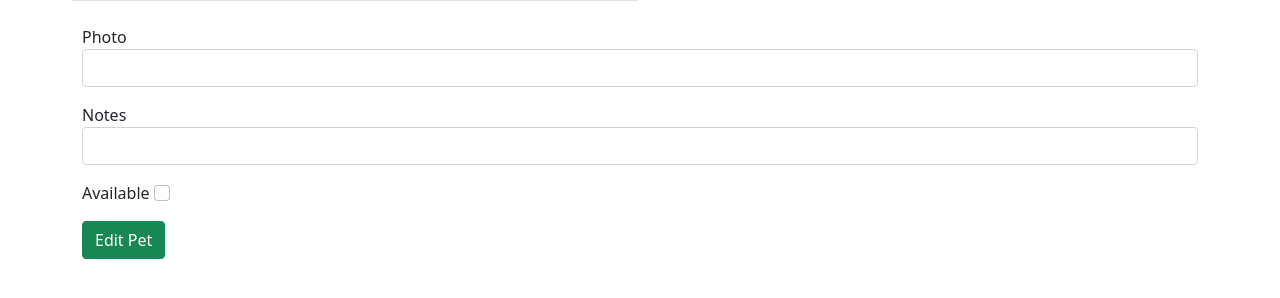
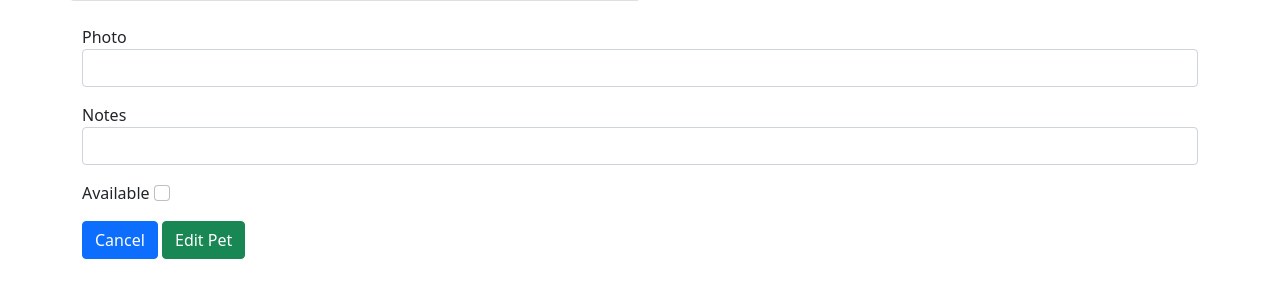
Before and after one commit to stgibson/wtforms-exercise, a Flask app: page /1 in a window 1280 px wide. Shown: the part 67-365 px from the top of the page. Run offline with Flask 2, Linux system fonts and the light colour scheme; data that the repository does not hold is empty.

Commit message:
Added cancel links on add display pet pages. Modified templates/add-pet.html and templates/display-pet.html.

```diff
--- a/templates/add-pet.html
+++ b/templates/add-pet.html
@@ -17,6 +17,7 @@
         {% endfor %}
       </div>
     {% endfor %}
+    <a href="/" class="btn btn-primary">Cancel</a>
     <button class="btn btn-success" type="submit">Add Pet</button>
   </form>
 {% endblock %}
--- a/templates/display-pet.html
+++ b/templates/display-pet.html
@@ -47,6 +47,7 @@
         <small class="text-danger">{{ error }}</small>
       {% endfor %}
     </div>
+    <a href="/" class="btn btn-primary">Cancel</a>
     <button class="btn btn-success" type="submit">Edit Pet</button>
   </form>
 {% endblock %}
```
